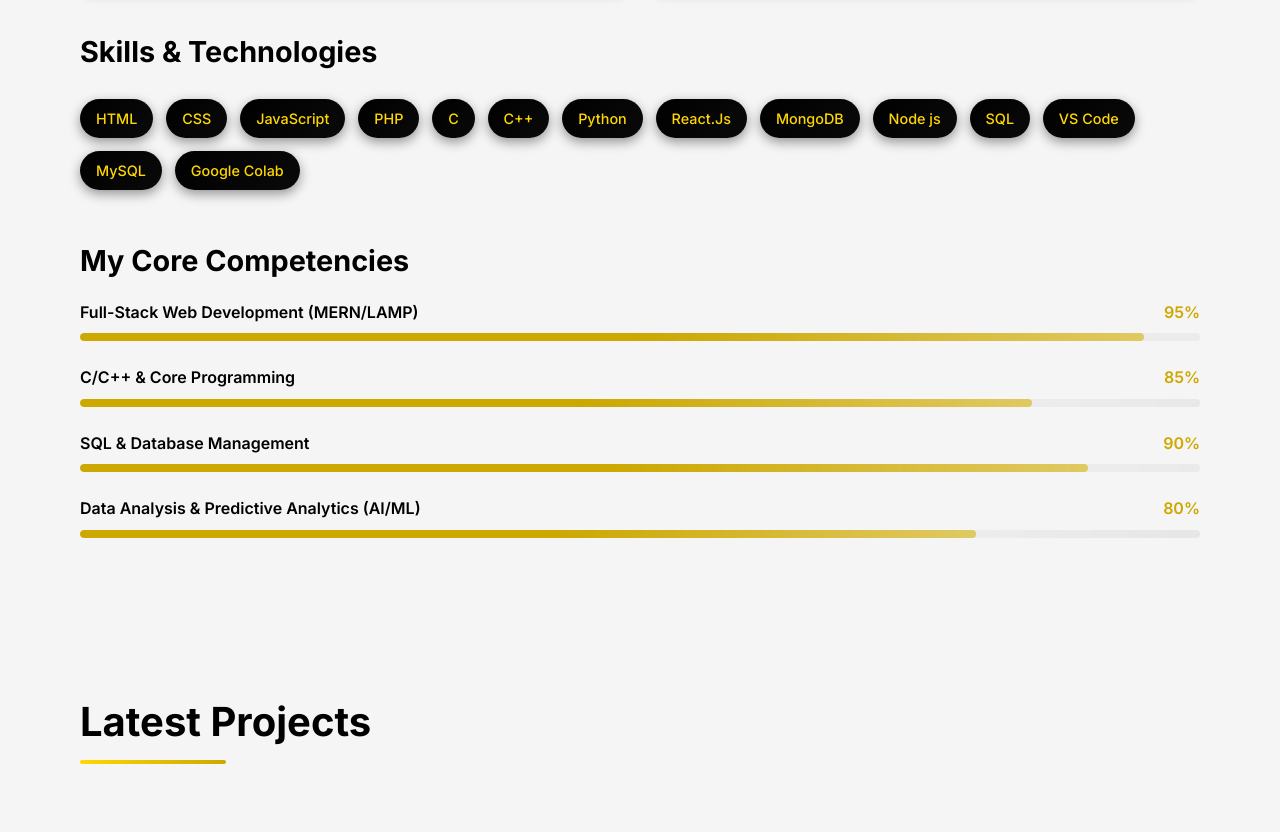
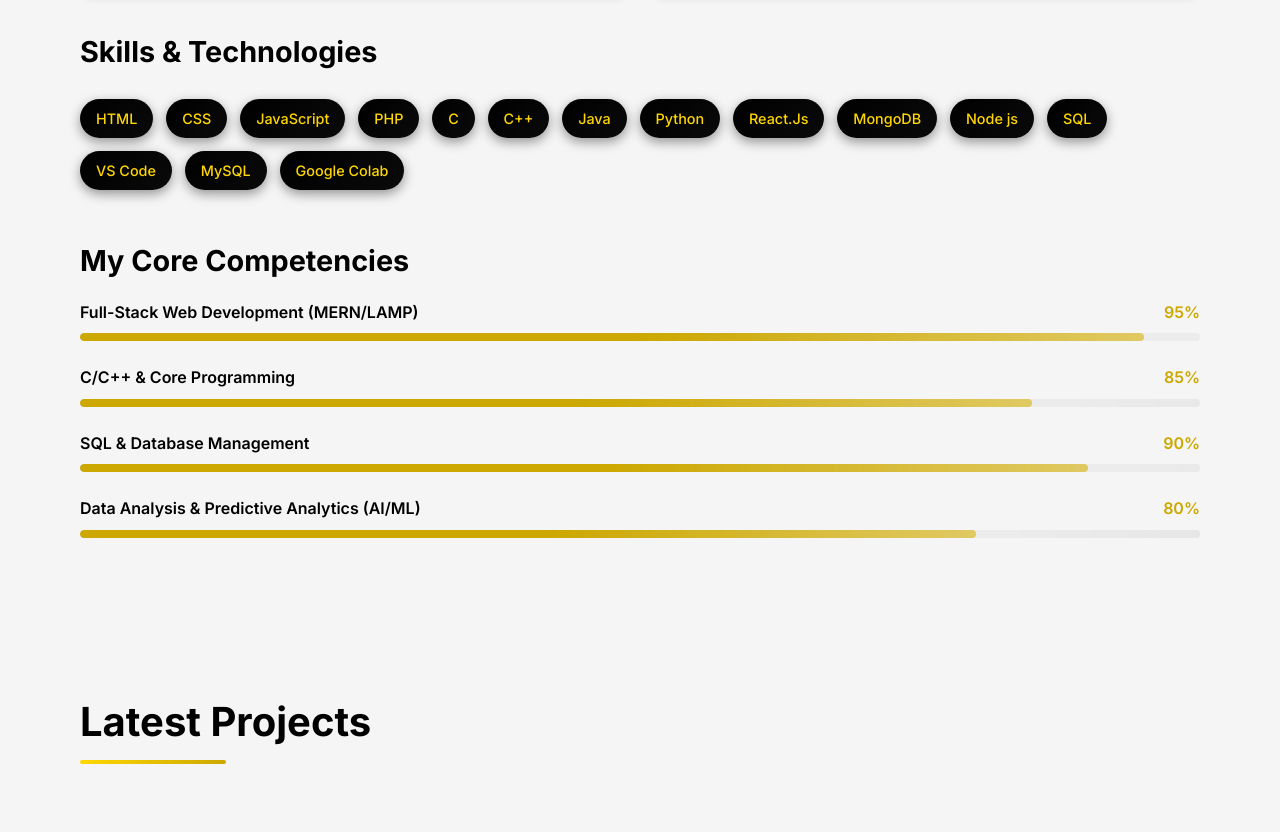
Before and after one commit to pandu200524/Portfolio, a plain HTML site: page index.html in a window 1280 px wide. Shown: the part 1444-2276 px from the top of the page. Drawn offline with nearby package versions, Linux system fonts and the light colour scheme.

Commit message:
Update index.html

```diff
--- a/index.html
+++ b/index.html
@@ -1429,6 +1429,7 @@
     <span class="skill-tag">PHP</span>
     <span class="skill-tag">C</span>
     <span class="skill-tag">C++</span>
+    <span class="skill-tag">Java</span>
     <span class="skill-tag">Python</span>
     <span class="skill-tag">React.Js</span>
     <span class="skill-tag">MongoDB</span>
```
